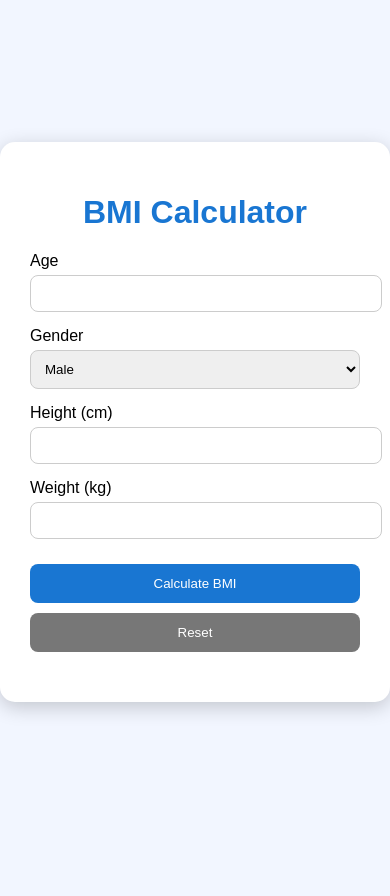
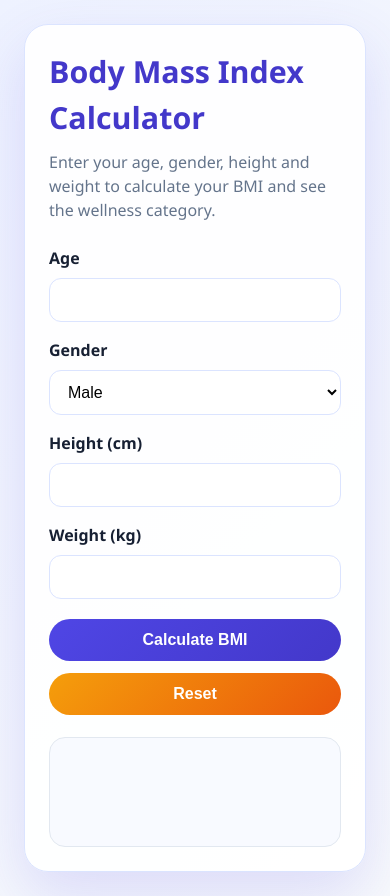
Before and after one commit to sakshi08062004-ui/BMI-Calculator, a plain HTML site: page index.html in a window 390 px wide. Before the commit the page ends 844 px from the top, so only its background shows below. Drawn offline with Linux system fonts and the light colour scheme.

Commit message:
Initial BMI calculator implementation

```diff
--- a/index.html
+++ b/index.html
@@ -1,205 +1,55 @@
 <!DOCTYPE html>
 <html lang="en">
   <head>
-<meta charset="UTF-8">
-<meta name="viewport" content="width=device-width, initial-scale=1.0">
+    <meta charset="UTF-8" />
+    <meta name="viewport" content="width=device-width, initial-scale=1.0" />
     <title>BMI Calculator</title>
-<style> body{
+    <link rel="stylesheet" href="styles.css" />
+  </head>
+  <body>
+    <main class="app-shell">
+      <section class="card" aria-labelledby="calculator-heading">
+        <h1 id="calculator-heading">Body Mass Index Calculator</h1>
+        <p class="subtitle">
+          Enter your age, gender, height and weight to calculate your BMI and
+          see the wellness category.
+        </p>
 
-margin:0;
-padding:0;
-background:#f2f6ff;
-font-family:Arial;
-
-display:flex;
-justify-content:center;
-align-items:center;
-
-height:100vh;
-
-}
-
-.container{
-
-background:white;
-padding:30px;
-border-radius:15px;
-box-shadow:0 5px 20px rgba(0,0,0,.2);
-width:350px;
-
-}
-
-h1{
-
-text-align:center;
-color:#1976d2;
-
-}
-
-.input-group{
-
-margin-bottom:15px;
-
-}
-
-label{
-
-display:block;
-margin-bottom:5px;
-
-}
-
-input,select{
-
-width:100%;
-padding:10px;
-border-radius:8px;
-border:1px solid #ccc;
-
-}
-
-button{
-
-width:100%;
-padding:12px;
-margin-top:10px;
-
-background:#1976d2;
-color:white;
-
-border:none;
-border-radius:8px;
-
-cursor:pointer;
-
-}
-
-button:hover{
-
-background:#0d47a1;
-
-}
-
-.reset{
-
-background:#777;
-
-}
-
-#result{
-
-margin-top:20px;
-font-size:18px;
-font-weight:bold;
-text-align:center;
-
-}</style>
-</head>
-
-<body>
-
-<div class="container">
-
-<h1>BMI Calculator</h1>
-
+        <form id="bmi-form" novalidate>
           <div class="input-group">
-<label>Age</label>
-<input type="number" id="age">
+            <label for="age">Age</label>
+            <input id="age" name="age" type="number" min="1" max="120" required />
           </div>
 
           <div class="input-group">
-<label>Gender</label>
-
-<select id="gender">
-<option>Male</option>
-<option>Female</option>
-<option>Other</option>
+            <label for="gender">Gender</label>
+            <select id="gender" name="gender">
+              <option value="Male">Male</option>
+              <option value="Female">Female</option>
+              <option value="Other">Other</option>
             </select>
-
           </div>
 
           <div class="input-group">
-<label>Height (cm)</label>
-<input type="number" id="height">
+            <label for="height">Height (cm)</label>
+            <input id="height" name="height" type="number" min="50" max="250" required />
           </div>
 
           <div class="input-group">
-<label>Weight (kg)</label>
-<input type="number" id="weight">
+            <label for="weight">Weight (kg)</label>
+            <input id="weight" name="weight" type="number" min="20" max="300" required />
           </div>
 
-<button onclick="calculateBMI()">Calculate BMI</button>
+          <div class="button-row">
+            <button type="submit">Calculate BMI</button>
+            <button class="reset" type="reset">Reset</button>
+          </div>
+        </form>
 
-<button class="reset" onclick="resetData()">Reset</button>
+        <div id="result" class="result-card" aria-live="polite"></div>
+      </section>
+    </main>
 
-<div id="result"></div>
-
-</div>
-
-<script >
-
-function calculateBMI(){
-
-let age=document.getElementById("age").value;
-let gender=document.getElementById("gender").value;
-let height=document.getElementById("height").value/100;
-let weight=document.getElementById("weight").value;
-
-if(age==""||height==0||weight==""){
-
-alert("Please fill all fields");let bmi=(weight/(height*height)).toFixed(2);
-
-let category="";
-
-if(bmi<16)
-category="Severe Thinness";
-
-else if(bmi<17)
-category="Moderate Thinness";
-
-else if(bmi<18.5)
-category="Mild Thinness";
-
-else if(bmi<25)
-category="Normal";
-
-else if(bmi<30)
-category="Overweight";
-
-else if(bmi<35)
-category="Obese Class I";
-
-else if(bmi<40)
-category="Obese Class II";
-
-else
-category="Obese Class III";
-
-document.getElementById("result").innerHTML=
-
-`
-Age : ${age}<br>
-Gender : ${gender}<br>
-BMI : ${bmi}<br>
-Category : ${category}
-`;
-
-}
-
-function resetData(){
-
-document.getElementById("age").value="";
-document.getElementById("height").value="";
-document.getElementById("weight").value="";
-document.getElementById("result").innerHTML="";
-
-}
-return;
-
-}
-
-
-</script>
-
+    <script src="script.js"></script>
   </body>
 </html>
--- /dev/null
+++ b/script.js
@@ -0,0 +1,65 @@
+const form = document.getElementById('bmi-form');
+const result = document.getElementById('result');
+
+function getCategory(bmi) {
+  if (bmi < 16) return 'Severe Thinness';
+  if (bmi < 17) return 'Moderate Thinness';
+  if (bmi < 18.5) return 'Mild Thinness';
+  if (bmi < 25) return 'Normal';
+  if (bmi < 30) return 'Overweight';
+  if (bmi < 35) return 'Obese Class I';
+  if (bmi < 40) return 'Obese Class II';
+  return 'Obese Class III';
+}
+
+function showResult(message, tone = 'info') {
+  result.innerHTML = `<p>${message}</p>`;
+  result.style.borderColor = tone === 'error' ? '#fda4af' : '#c7d2fe';
+  result.style.background = tone === 'error' ? '#fef2f2' : '#f8faff';
+}
+
+form.addEventListener('submit', (event) => {
+  event.preventDefault();
+
+  const age = Number(document.getElementById('age').value);
+  const gender = document.getElementById('gender').value;
+  const heightCm = Number(document.getElementById('height').value);
+  const weightKg = Number(document.getElementById('weight').value);
+
+  if (!age || !heightCm || !weightKg) {
+    showResult('Please fill in all fields before calculating your BMI.', 'error');
+    return;
+  }
+
+  if (age < 1 || age > 120) {
+    showResult('Please enter a realistic age between 1 and 120.', 'error');
+    return;
+  }
+
+  if (heightCm < 50 || heightCm > 250) {
+    showResult('Please enter a height between 50 and 250 cm.', 'error');
+    return;
+  }
+
+  if (weightKg < 20 || weightKg > 300) {
+    showResult('Please enter a weight between 20 and 300 kg.', 'error');
+    return;
+  }
+
+  const heightMeters = heightCm / 100;
+  const bmi = (weightKg / (heightMeters * heightMeters)).toFixed(2);
+  const category = getCategory(Number(bmi));
+
+  result.innerHTML = `
+    <strong>Your BMI result</strong>
+    <p>Age: ${age}</p>
+    <p>Gender: ${gender}</p>
+    <p>BMI: <strong>${bmi} kg/m²</strong></p>
+    <span class="status">Category: ${category}</span>
+  `;
+});
+
+form.addEventListener('reset', () => {
+  result.innerHTML = '';
+  result.removeAttribute('style');
+});
--- /dev/null
+++ b/styles.css
@@ -0,0 +1,139 @@
+:root {
+  color-scheme: light;
+  font-family: "Segoe UI", Tahoma, Geneva, Verdana, sans-serif;
+  line-height: 1.5;
+  font-weight: 400;
+  --primary: #4f46e5;
+  --primary-dark: #4338ca;
+  --accent: #f59e0b;
+  --background: linear-gradient(135deg, #eef2ff 0%, #f8fafc 100%);
+  --card: rgba(255, 255, 255, 0.95);
+  --text: #172033;
+  --muted: #64748b;
+  --border: #dbe4ff;
+}
+
+* {
+  box-sizing: border-box;
+}
+
+body {
+  margin: 0;
+  min-height: 100vh;
+  background: var(--background);
+  color: var(--text);
+}
+
+.app-shell {
+  min-height: 100vh;
+  display: grid;
+  place-items: center;
+  padding: 24px;
+}
+
+.card {
+  width: min(100%, 460px);
+  background: var(--card);
+  border: 1px solid var(--border);
+  border-radius: 24px;
+  box-shadow: 0 24px 60px rgba(79, 70, 229, 0.16);
+  padding: 32px;
+}
+
+h1 {
+  margin: 0 0 10px;
+  font-size: 1.9rem;
+  color: var(--primary-dark);
+}
+
+.subtitle {
+  margin: 0 0 24px;
+  color: var(--muted);
+}
+
+.input-group {
+  margin-bottom: 16px;
+}
+
+label {
+  display: block;
+  margin-bottom: 8px;
+  font-weight: 600;
+}
+
+input,
+select {
+  width: 100%;
+  padding: 12px 14px;
+  border-radius: 12px;
+  border: 1px solid var(--border);
+  font-size: 1rem;
+  background: #fff;
+}
+
+input:focus,
+select:focus {
+  outline: 2px solid rgba(79, 70, 229, 0.25);
+  border-color: var(--primary);
+}
+
+.button-row {
+  display: flex;
+  gap: 12px;
+  margin-top: 20px;
+}
+
+button {
+  flex: 1;
+  border: 0;
+  border-radius: 999px;
+  padding: 12px 16px;
+  font-size: 1rem;
+  font-weight: 700;
+  color: white;
+  background: linear-gradient(135deg, var(--primary) 0%, var(--primary-dark) 100%);
+  cursor: pointer;
+  transition: transform 200ms ease, box-shadow 200ms ease;
+}
+
+button:hover {
+  transform: translateY(-1px);
+  box-shadow: 0 8px 16px rgba(79, 70, 229, 0.2);
+}
+
+.reset {
+  background: linear-gradient(135deg, #f59e0b 0%, #ea580c 100%);
+}
+
+.result-card {
+  margin-top: 22px;
+  padding: 16px;
+  border-radius: 16px;
+  background: #f8faff;
+  border: 1px solid #e2e8f0;
+  min-height: 110px;
+}
+
+.result-card strong {
+  color: var(--primary-dark);
+}
+
+.result-card .status {
+  display: inline-block;
+  margin-top: 8px;
+  padding: 6px 10px;
+  border-radius: 999px;
+  background: rgba(79, 70, 229, 0.1);
+  color: var(--primary-dark);
+  font-weight: 700;
+}
+
+@media (max-width: 480px) {
+  .card {
+    padding: 24px;
+  }
+
+  .button-row {
+    flex-direction: column;
+  }
+}
```
Also changed, not shown: 2 other files. Lines whose indentation alone changed are shown as unchanged.
